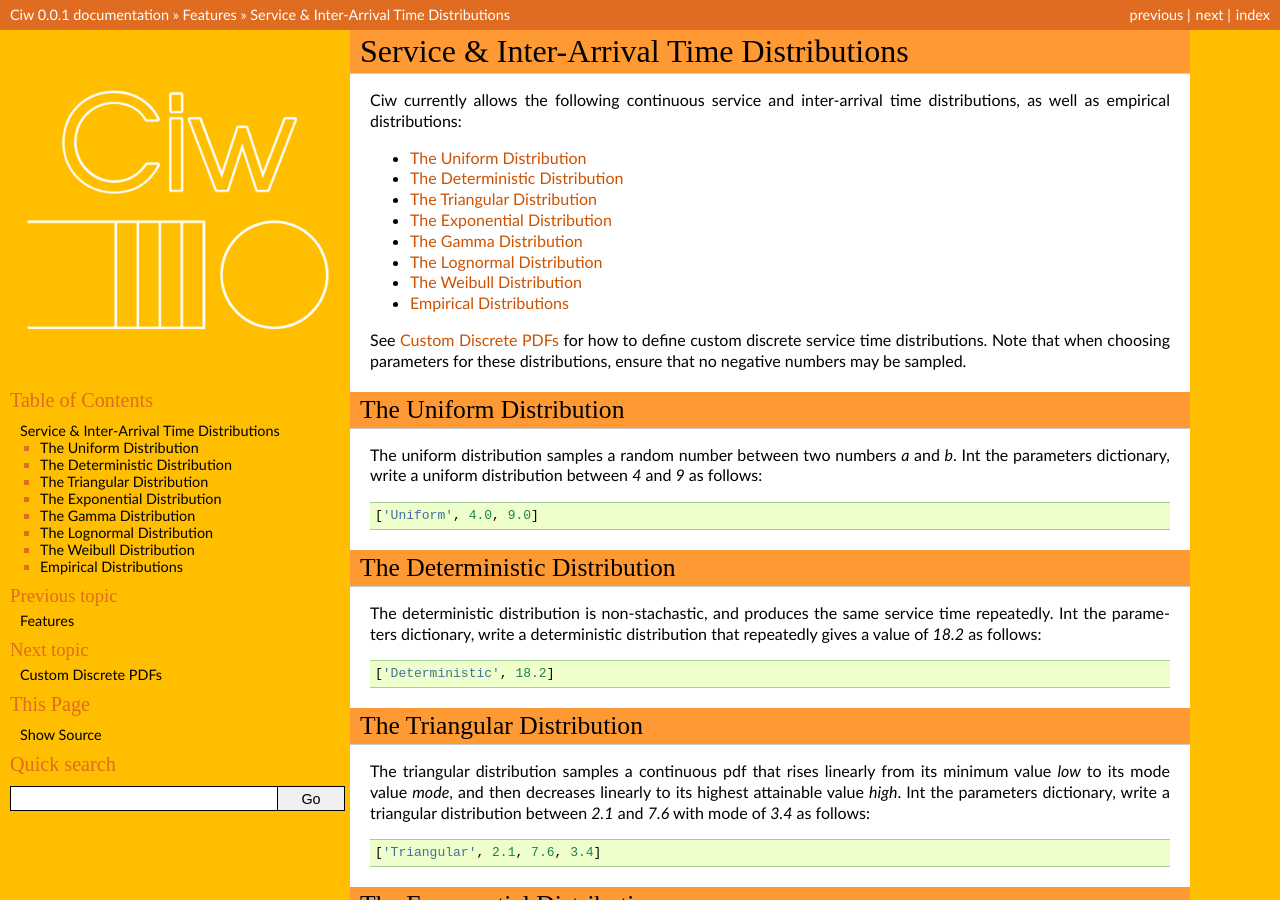
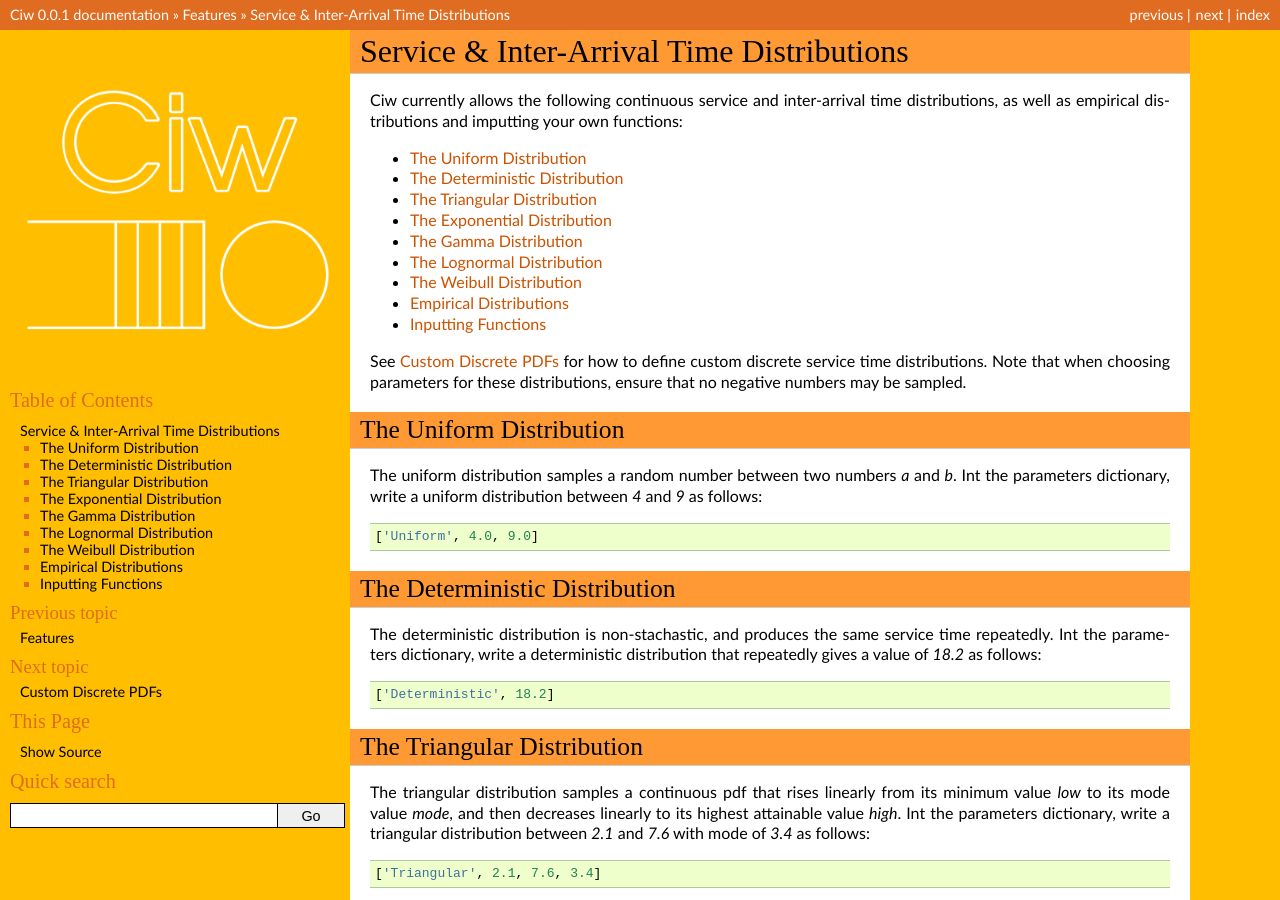
Before and after one commit to CiwPython/Ciw, a Sphinx documentation site: the page built from docs/Features/service_distributions.rst, in a window 1280 px wide and 900 px high. Built offline with Sphinx 7.4.7, drawn with Linux system fonts in a browser that asks for light colours; some of the changed text lies outside the part shown.

Commit message:
add docs on user defined functions

```diff
--- a/docs/Features/service_distributions.rst
+++ b/docs/Features/service_distributions.rst
@@ -4,7 +4,7 @@
 Service & Inter-Arrival Time Distributions
 ==========================================
 
-Ciw currently allows the following continuous service and inter-arrival time distributions, as well as empirical distributions:
+Ciw currently allows the following continuous service and inter-arrival time distributions, as well as empirical distributions and imputting your own functions:
 
 - :ref:`uniform_dist`
 - :ref:`deterministic_dist`
@@ -14,6 +14,7 @@
 - :ref:`lognormal_dist`
 - :ref:`weibull_dist`
 - :ref:`empirical_dist`
+- :ref:`own_functions`
 
 
 See :ref:`custom-distributions` for how to define custom discrete service time distributions.
@@ -142,3 +143,17 @@
 Input path to :code:`.csv` file::
 
     ['Empirical', '<path_to_file>']
+
+
+
+
+
+.. _own_functions:
+
+-------------------
+Inputting Functions
+-------------------
+
+Ciw allows users to input their own function to generate service and inter-arrival times. This is done by feeding in a function in the following way::
+
+	['UserDefined', lambda : random.random()]
```
